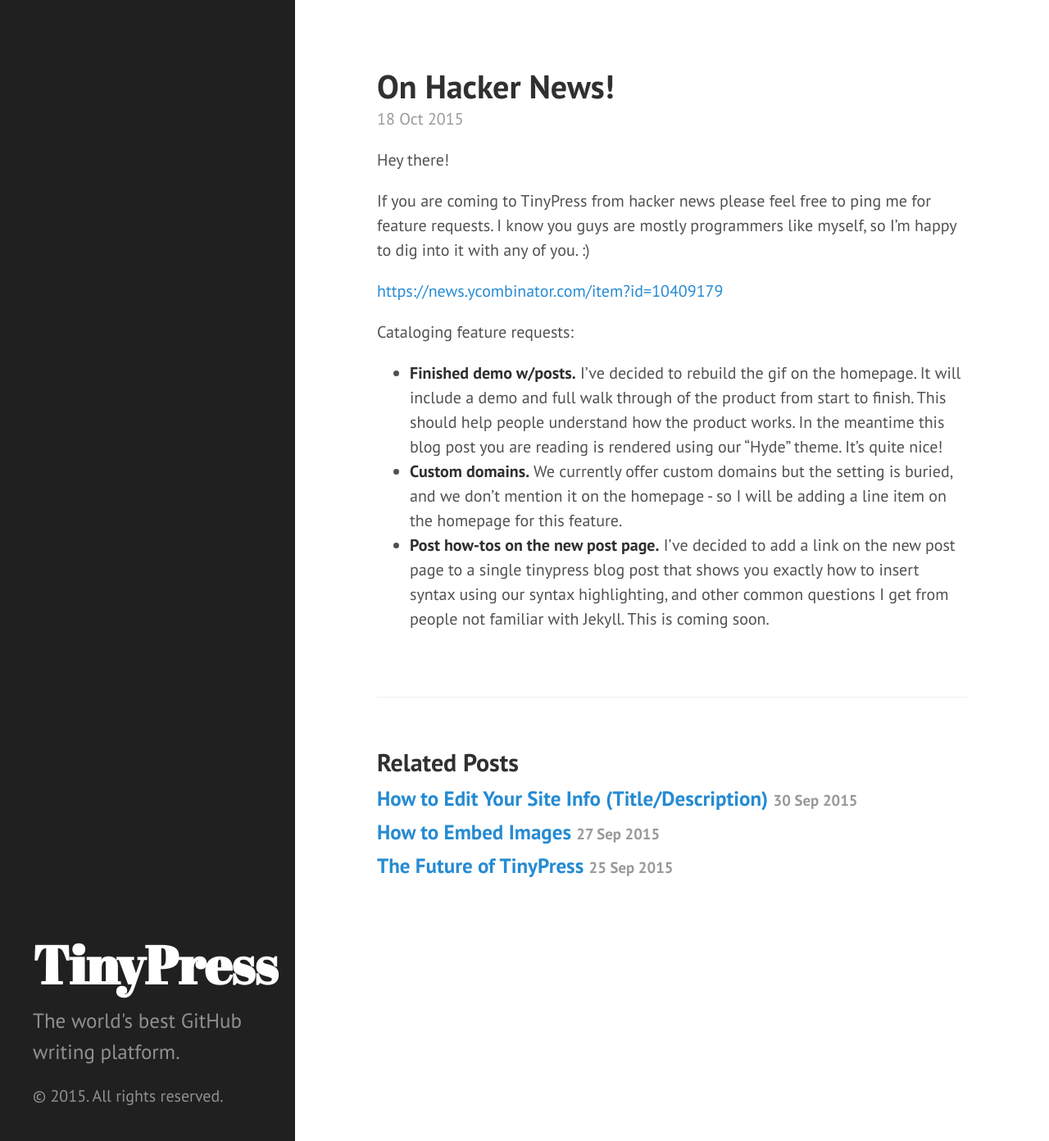
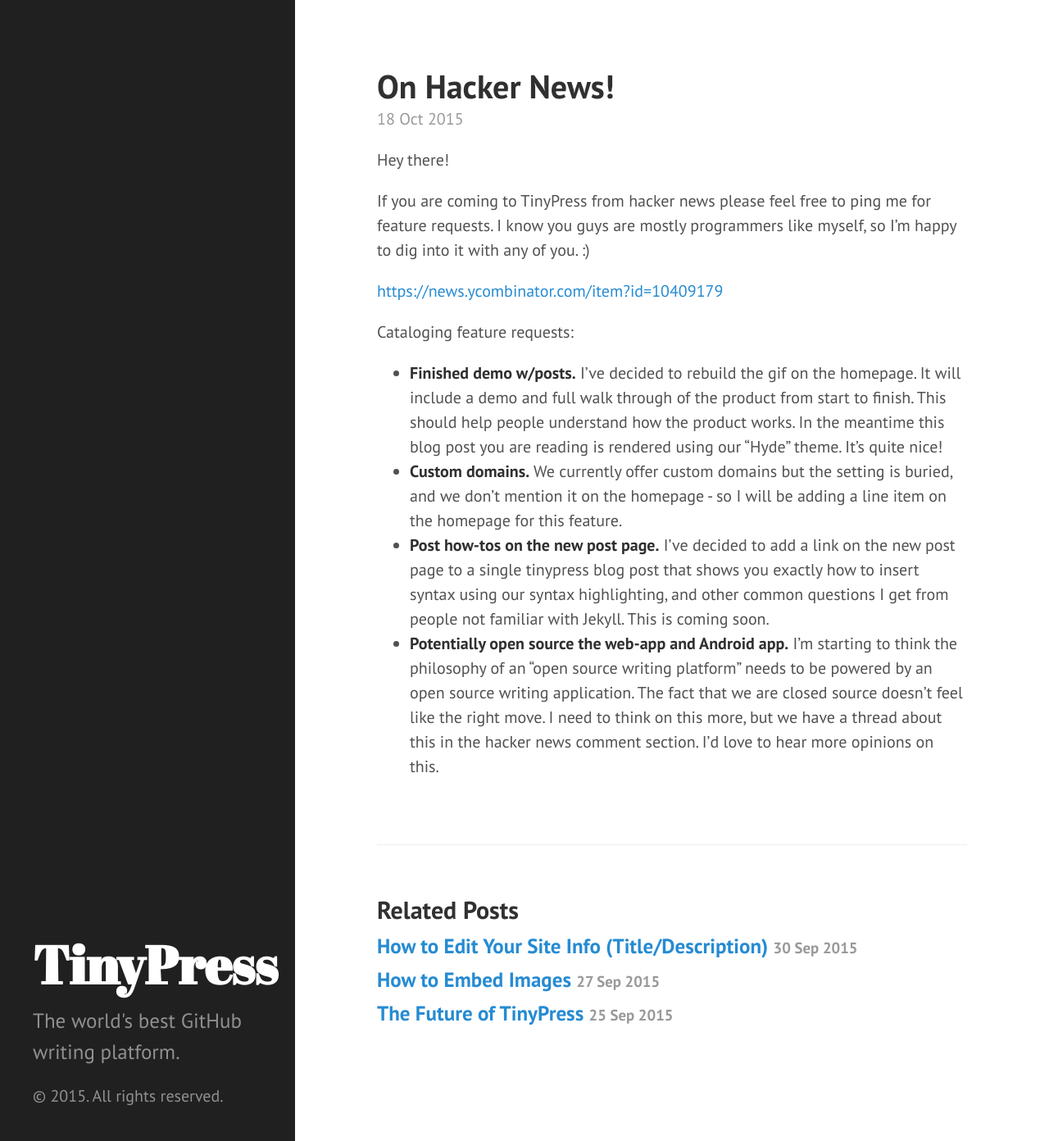
Before and after one commit to fugabi/tinypressco.github.io, a Jekyll site: the page built from _posts/2015-10-18-on-hacker-news.markdown, in a window 1280 px wide and 1392 px high. Shown: the whole window at 82% size. Built offline with Jekyll 4.4.1, drawn with Linux system fonts in a browser that asks for light colours.

Commit message:
Post update: On Hacker News!

```diff
--- a/_posts/2015-10-18-on-hacker-news.markdown
+++ b/_posts/2015-10-18-on-hacker-news.markdown
@@ -14,3 +14,4 @@ Cataloging feature requests:
 - <strong>Finished demo w/posts.</strong> I've decided to rebuild the gif on the homepage. It will include a demo and full walk through of the product from start to finish. This should help people understand how the product works. In the meantime this blog post you are reading is rendered using our "Hyde" theme. It's quite nice!
 - <strong>Custom domains.</strong> We currently offer custom domains but the setting is buried, and we don't mention it on the homepage - so I will be adding a line item on the homepage for this feature.
 - <strong>Post how-tos on the new post page.</strong> I've decided to add a link on the new post page to a single tinypress blog post that shows you exactly how to insert syntax using our syntax highlighting, and other common questions I get from people not familiar with Jekyll. This is coming soon.
+- <strong>Potentially open source the web-app and Android app.</strong> I'm starting to think the philosophy of an "open source writing platform" needs to be powered by an open source writing application. The fact that we are closed source doesn't feel like the right move. I need to think on this more, but we have a thread about this in the hacker news comment section. I'd love to hear more opinions on this.
```
